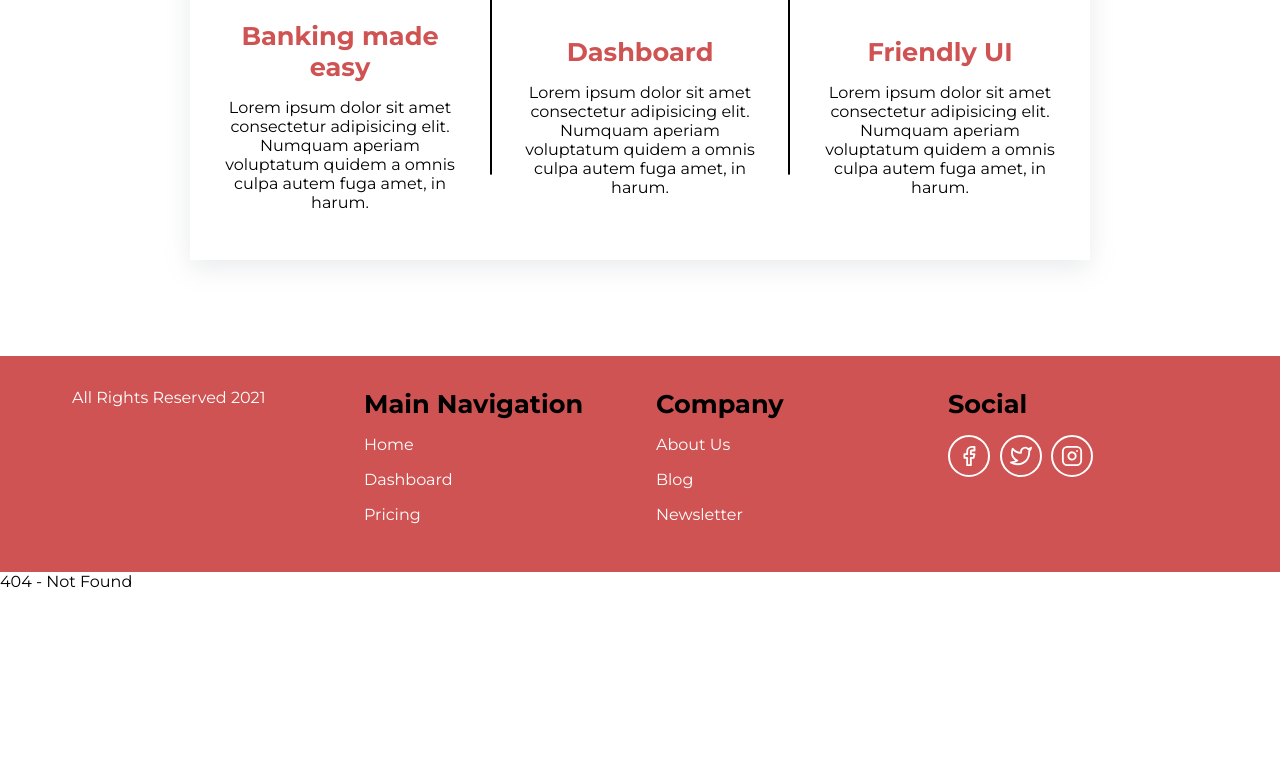
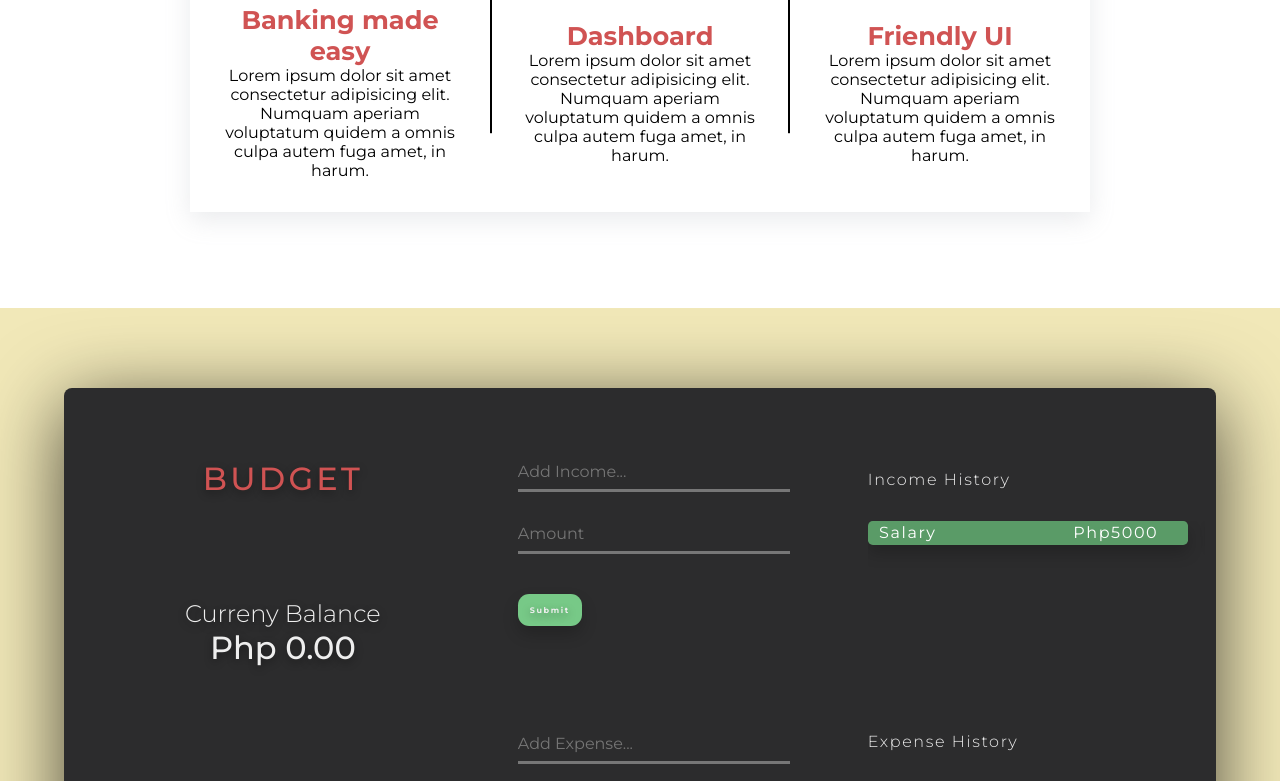
Before and after one commit to neintanuki/avion-banking-app, a React (Create React App) app: page / in a window 1280 px wide. Shown: the part 2000-2781 px from the top of the page. Before the commit the page ends 2591 px from the top, so only its background shows below. Built offline with nearby package versions, Linux system fonts and the light colour scheme.

Commit message:
Add static budget app page on home

```diff
--- a/public/index.html
+++ b/public/index.html
@@ -27,6 +27,9 @@
       work correctly both with client-side routing and a non-root public URL.
       Learn how to configure a non-root public URL by running `npm run build`.
     -->
+    <!-- FONT AWESOME -->
+    <link rel="stylesheet" href="https://cdnjs.cloudflare.com/ajax/libs/font-awesome/5.13.0/css/all.min.css"/>
+
     <title>Bank of New Maharlika</title>
   </head>
   <body>
--- a/src/App.js
+++ b/src/App.js
@@ -16,7 +16,6 @@ import TransactionHistory from "./pages/TransactionHistory";
 import NotFound from "./pages/NotFound"
 
 import { useState } from 'react';
-
 
 function App() {
   const [isSignedIn, setIsSignedIn] = useState(false);
--- /dev/null
+++ b/src/components/Balance.js
@@ -0,0 +1,22 @@
+import React from 'react'
+
+const Balance = () => {
+    return (
+        <div className="balance">
+            <h2>Curreny Balance</h2>
+            <h3>Php 0.00</h3>
+            <div className="income-expense">
+                <div className="plus">
+                    <h3>Income</h3>
+                    <p>+Php 0.00</p>
+                </div>
+                <div className="minus">
+                    <h3>Expenses</h3>
+                    <p>-Php 0.00</p>
+                </div>
+            </div>
+        </div>
+    )
+}
+
+export default Balance
--- /dev/null
+++ b/src/components/BudgetAddTransact.js
@@ -0,0 +1,22 @@
+import React from 'react'
+
+const BudgetAddTransact = () => {
+    return (
+        <div className="form-wrapper">
+            <form>
+                <div className="input-group income">
+                    <input type="text" placeholder="Add Income..." autoComplete="off"/>
+                    <input type="number" placeholder="Amount" autoComplete="off"/>
+                    <input type="submit" value="Submit"/>
+                </div>
+                <div className="input-group expense">
+                    <input type="text" placeholder="Add Expense..." autoComplete="off"/>
+                    <input type="number" placeholder="Amount" autoComplete="off"/>
+                    <input type="submit" value="Submit"/>
+                </div>
+            </form>
+        </div>
+    )
+}
+
+export default BudgetAddTransact
--- /dev/null
+++ b/src/components/BudgetExpenseList.js
@@ -0,0 +1,20 @@
+import React from 'react'
+
+const BudgetExpenseList = () => {
+    return (
+        <div className="transactions transactions-expense">
+            <h2>Expense History</h2>
+            <ul className="transaction-list">
+                <li className="transaction">
+                    <span className="transaction-text">Rent</span>
+                    <span className="transaction-amount">Php500</span>
+                    <button className="delete-btn">
+                    <i className="fas fa-trash fa-xs"></i>
+                    </button>
+                </li>
+            </ul>
+        </div>
+    )
+}
+
+export default BudgetExpenseList
--- /dev/null
+++ b/src/components/BudgetIncomeList.js
@@ -0,0 +1,20 @@
+import React from 'react'
+
+const BudgetIncomeList = () => {
+    return (
+        <div className="transactions transactions-income">
+            <h2>Income History</h2>
+            <ul className="transaction-list">
+                <li className="transaction">
+                    <span className="transaction-text">Salary</span>
+                    <span className="transaction-amount">Php5000</span>
+                    <button className="delete-btn">
+                        <i className="fas fa-trash fa-xs"></i>
+                    </button>
+                </li>
+            </ul>
+        </div>
+    )
+}
+
+export default BudgetIncomeList
--- a/src/index.css
+++ b/src/index.css
@@ -3,6 +3,7 @@
 * {
     box-sizing: border-box;
     font-family: Montserrat, sans-serif;
+    /* overflow: hidden; */
 
 }
 
--- /dev/null
+++ b/src/pages/Budget.js
@@ -0,0 +1,26 @@
+import React from 'react'
+import './styles/Budget.css'
+
+import Balance from '../components/Balance'
+import BudgetAddTransact from '../components/BudgetAddTransact'
+import BudgetIncomeList from '../components/BudgetIncomeList'
+import BudgetExpenseList from '../components/BudgetExpenseList'
+
+
+const Budget = () => {
+    return (
+        <div className="container">
+            <div className="app-wrapper">
+                <div className="header">
+                    <h1>Budget</h1>
+                </div>
+                <Balance />
+                <BudgetAddTransact />
+                <BudgetIncomeList />
+                <BudgetExpenseList />
+            </div>
+        </div>
+    )
+}
+
+export default Budget;
--- a/src/pages/Home.js
+++ b/src/pages/Home.js
@@ -8,6 +8,8 @@ import piggyBank from '../assets/piggy-bank-and-plants.svg';
 import dashboard from '../assets/dashboard.svg';
 import ui from '../assets/ui.svg';
 import onlineBanking from '../assets/online-banking.svg';
+
+import Budget from '../pages/Budget';
 
 export default function Home() {
     return (
@@ -90,7 +92,7 @@ export default function Home() {
 
                 </div>
             </section>
-
+            <Budget />
             <footer className={style.footer}>
                 <div className={style.container}>
 
--- /dev/null
+++ b/src/pages/styles/Budget.css
@@ -0,0 +1,313 @@
+* {
+  margin: 0;
+  padding: 0;
+}
+
+.container {
+  width: 100%;
+  height: 100vh;
+  background-color: #F1E8B8;
+  display: flex;
+  justify-content: center;
+  align-items: center;
+}
+
+.app-wrapper {
+  width: 90%;
+  max-width: 150rem;
+  height: 80vh;
+  background-color: #2c2c2d;
+  color: #eee;
+  border-radius: 0.5rem;
+  box-shadow: 0 1rem 5rem rgba(0, 0, 0, 0.7);
+  display: grid;
+  grid-template-columns: minmax(38%, 40rem) repeat(2, minmax(29%, 29rem));
+  grid-template-rows: repeat(10, 1fr);
+  grid-gap: 1rem;
+}
+
+.header {
+  grid-column: 1 / 2;
+  grid-row: 1 / 4;
+  display: flex;
+  justify-content: center;
+  align-items: center;
+}
+
+.header h1 {
+  font-size: 2rem;
+  font-weight: 500;
+  text-transform: uppercase;
+  letter-spacing: 0.2rem;
+  color: #d05353;
+  text-shadow: 0 0.2rem 0.5rem rgba(0, 0, 0, 0.4);
+}
+
+.balance {
+  grid-column: 1 / 1;
+  grid-row: 3 / -1;
+  display: flex;
+  flex-direction: column;
+  align-items: center;
+  margin-top: 5rem;
+  text-align: center;
+}
+
+.balance h2 {
+  font-size: 1.5rem;
+  font-weight: 300;
+  text-shadow: 0 0.2rem 0.5rem rgba(0, 0, 0, 0.4);
+}
+
+.balance h3 {
+  font-size: 2rem;
+  font-weight: 500;
+  text-shadow: 0 0.2rem 0.5rem rgba(0, 0, 0, 0.4);
+}
+
+.income-expense {
+  display: flex;
+  justify-content: space-evenly;
+  margin-top: 10rem;
+  text-shadow: 0 0.2rem 0.5rem rgba(0, 0, 0, 0.4);
+  text-align: right;
+}
+
+.plus,
+.minus {
+  margin: 0 2rem;
+}
+
+.plus {
+  color: #77c987;
+}
+
+.minus {
+  color: #ff716e;
+}
+
+.income-expense h3 {
+  font-size: 1.5rem;
+  font-weight: 300;
+  width: 100%;
+}
+
+.income-expense p {
+  font-size: 1.5rem;
+  font-weight: 700;
+  text-align: center;
+}
+
+.form-wrapper {
+  grid-column: 2 / -1;
+  grid-row: 2 / 4;
+  display: grid;
+  grid-template-columns: repeat(2, 1fr);
+  grid-template-rows: repeat(2, 1fr);
+}
+
+.input-group {
+  display: flex;
+  flex-direction: column;
+}
+
+.income {
+  grid-column: 1 / 2;
+  grid-row: 1 / -1;
+  padding-bottom: 100px;
+}
+
+.expense {
+  grid-column: 2 / -1;
+  grid-row: 1 / -1;
+}
+
+.input-group input:not([type="submit"]) {
+  width: 17rem;
+  margin-bottom: 1.5rem;
+  border: none;
+  background: transparent;
+  border-bottom: 0.2rem solid #777;
+  padding: 0.5rem 0.5rem 0.5rem 0;
+  font-size: 1rem;
+  color: #eee;
+  outline: none;
+  transition: border-bottom 0.4s;
+}
+
+.income input:not([type="submit"]):focus {
+  border-bottom: 0.2rem solid #77c987;
+}
+
+.expense input:not([type="submit"]):focus {
+  border-bottom: 0.2rem solid #ff716e;
+}
+
+.input-group input[type="submit"] {
+  width: 4rem;
+  padding: 0.7rem;
+  border: none;
+  outline: none;
+  border-radius: 0.7rem;
+  font-size: 0.5rem;
+  font-weight: 700;
+  letter-spacing: 0.1rem;
+  color: #eee;
+  box-shadow: 0 0.5rem 1rem rgba(0, 0, 0, 0.2);
+  cursor: pointer;
+  margin-top: 1rem;
+  text-shadow: 0 0.2rem 0.5rem rgba(0, 0, 0, 0.4);
+}
+
+.input-group input[type="submit"]:active {
+  transform: translateY(0.3rem);
+}
+
+.income input[type="submit"] {
+  background-color: #77c987;
+}
+
+.expense input[type="submit"] {
+  background-color: #ff716e;
+}
+
+input[type="number"]::-webkit-inner-spin-button {
+  -webkit-appearance: none;
+}
+
+.transactions {
+  margin-top: 1rem;
+}
+
+.transactions h2 {
+  font-size: 1rem;
+  letter-spacing: 0.1rem;
+  font-weight: 300;
+  margin-bottom: 2rem;
+}
+
+.transactions-income {
+  grid-column: 6 / 3;
+  grid-row: 2 / -1;
+}
+
+.transactions-expense {
+  grid-column: 3 / -1;
+  grid-row: 6 / -1;
+}
+
+.transaction-list {
+  width: 92%;
+  max-height: 35rem;
+  overflow: hidden;
+  overflow-y: auto;
+}
+
+/* width */
+::-webkit-scrollbar {
+  width: 10px;
+}
+
+/* Track */
+::-webkit-scrollbar-track {
+  border-radius: 10px;
+  background-color: #aaa;
+}
+
+/* Handle */
+::-webkit-scrollbar-thumb {
+  background: #444;
+  border-radius: 10px;
+}
+
+.transaction {
+  list-style: none;
+  font-size: 1rem;
+  letter-spacing: 0.1rem;
+  margin-bottom: 1.5rem;
+  color: #fff;
+  padding: 0.4rem 0.4rem 0.4rem 0.7rem;
+  border-radius: 0.3rem;
+  width: 20rem;
+  height: 1.5rem;
+  display: flex;
+  justify-content: space-between;
+  box-shadow: 0 0.5rem 1rem rgba(0, 0, 0, 0.2);
+  flex-direction: row;
+  align-items: center;
+}
+
+.transactions-income .transaction {
+  background-color: #5a9b67;
+}
+
+.transactions-expense .transaction {
+  background-color: #cf5856;
+}
+
+.transaction-text {
+  width: 8rem;
+
+}
+
+.transaction-amount {
+  transform: translateX(3rem);
+}
+
+.delete-btn {
+  transform: translateX(4rem);
+  border: none;
+  background-color: transparent;
+  font-size: 2rem;
+  margin: 0 1rem;
+  color: #d4403e;
+  text-shadow: 0 0.2rem 0.5rem rgba(0, 0, 0, 0.4);
+  cursor: pointer;
+  outline: none;
+}
+
+/* @media (max-width: 1500px) {
+  html {
+    font-size: 58%;
+  }
+
+  .app-wrapper {
+    width: 95%;
+    max-width: 140rem;
+    height: 85vh;
+  }
+
+  .balance {
+    margin-top: 6rem;
+  }
+
+  .income-expense {
+    margin-top: 7rem;
+  }
+
+  .transaction-list {
+    max-height: 31rem;
+  }
+
+  .transaction {
+    width: 30rem;
+  }
+}
+
+@media (max-width: 1200px) {
+  html {
+    font-size: 52%;
+  }
+
+  .app-wrapper {
+    grid-gap: 0;
+  }
+
+  .transaction-list {
+    max-height: 29rem;
+  }
+
+  .transaction {
+    width: 28rem;
+  }
+} */
```
